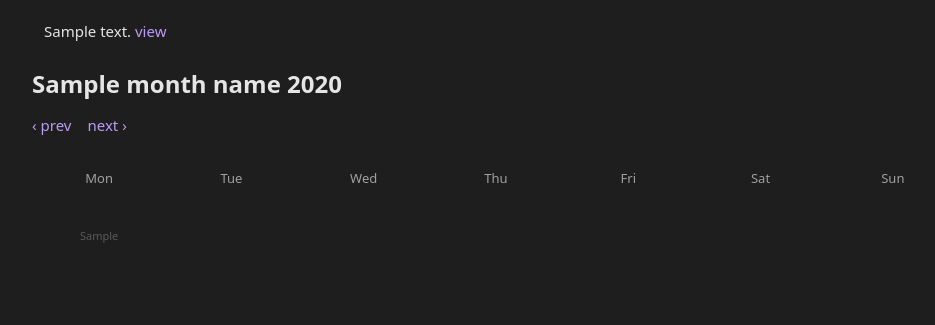
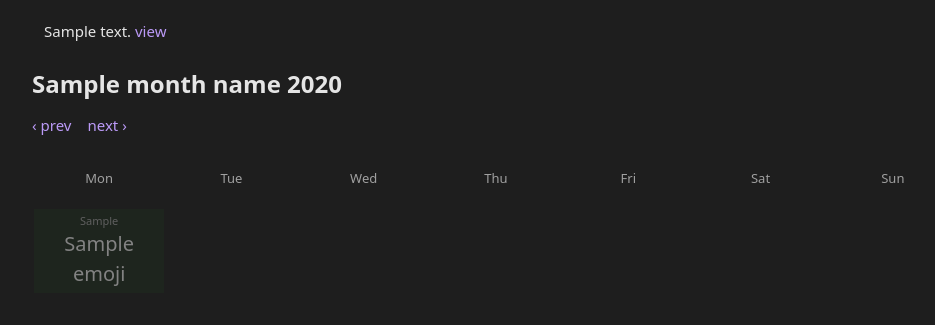
Before and after one commit to maciej-makowski/driftnote, a Python web app: template src/driftnote/web/templates/calendar.html.j2 in a window 1280 px wide. Shown: the part 48-373 px from the top of the page, without its empty margins (144-1079 px from the left). Run offline with Jinja, Linux system fonts and the light colour scheme; the template is opened without the code that fills it: most values are stand-ins (such as "Sample title", 1, 10 or a date in 2020).

Commit message:
feat(web): apply state styling to pad cells with reduced opacity
- Drop the in_month gate on emoji in monthly_moodboard_grid; the days list
  is the sole source of truth, so pad cells get their mood from data
- Calendar route queries the full 6-week window via list_entries_in_range
  so prev/next-month entries surface in pad cells
- Template unifies pad and in-month cell markup; pad cells get the same
  empty/has-entry state class plus a `dim` class for visual distinction
- CSS .dim becomes opacity: 0.5 instead of color: --fg-dim, so the state
  background still shows through dimmed
- Three tests: pad cells render with state class + opacity, pad cells with
  entries show their mood, existing pad-cell-day-numbers test updated for
  the new markup

```diff
--- a/src/driftnote/digest/moodboard.py
+++ b/src/driftnote/digest/moodboard.py
@@ -48,7 +48,9 @@ def monthly_moodboard_grid(
     """Calendar grid: rows = weeks, columns = Mon..Sun. Always returns six
     rows for stable visual rhythm. Cells outside the target month carry
     `in_month=False` but still expose the prev/next-month day number for
-    rendering as dimmed pad cells."""
+    rendering as dimmed pad cells. Pad cells receive their emoji from the
+    `days` list like any other cell — callers that want emoji-less pad
+    cells (e.g. the email digest) simply pass only in-month days."""
     by_date = {d.date: d.mood for d in days}
 
     first = date(year, month, 1)
@@ -66,7 +68,7 @@ def monthly_moodboard_grid(
                     date=cur,
                     in_month=in_month,
                     day_of_month=cur.day,
-                    emoji=by_date.get(cur) if in_month else None,
+                    emoji=by_date.get(cur),
                 )
             )
             cur += timedelta(days=1)
--- a/src/driftnote/web/static/style.css
+++ b/src/driftnote/web/static/style.css
@@ -77,7 +77,7 @@ a:hover { color: var(--accent-hover); }
 }
 .calendar th { color: var(--fg-muted); font-weight: 500; font-size: 13px; }
 .calendar td a { color: var(--fg); display: block; }
-.calendar td.dim { color: var(--fg-dim); }
+.calendar td.dim { opacity: 0.5; }
 .calendar td.empty       { background: var(--bg-raised); }
 .calendar td.has-entry   { background: var(--cal-entry); }
 .calendar td.today-empty { background: var(--cal-today-empty); }
@@ -85,7 +85,6 @@ a:hover { color: var(--accent-hover); }
 .calendar td:hover { background: var(--bg-hover); }
 .calendar .emoji { font-size: 20px; }
 .calendar .dom { font-size: 11px; color: var(--fg-muted); }
-.calendar td.dim .dom { color: var(--fg-dim); }
 
 /* Tag cloud */
 .tag-cloud { list-style: none; padding: 0; display: flex; flex-wrap: wrap; gap: 8px; }
--- a/src/driftnote/web/templates/calendar.html.j2
+++ b/src/driftnote/web/templates/calendar.html.j2
@@ -14,24 +14,19 @@
     {% for row in cells %}
       <tr>
       {% for c in row %}
+        {%- set state = "has-entry" if c.emoji else "empty" -%}
         {%- if not c.in_month -%}
-          {%- set td_class = "dim" -%}
+          {%- set td_class = "dim " ~ state -%}
         {%- elif c.date.isoformat() == today_iso -%}
-          {%- set td_class = "today has-entry" if c.emoji else "today today-empty" -%}
-        {%- elif c.emoji -%}
-          {%- set td_class = "has-entry" -%}
+          {%- set td_class = "today " ~ ("has-entry" if c.emoji else "today-empty") -%}
         {%- else -%}
-          {%- set td_class = "empty" -%}
+          {%- set td_class = state -%}
         {%- endif %}
         <td class="{{ td_class }}">
-          {% if c.in_month %}
-            <a href="/entry/{{ c.date.isoformat() }}">
-              <div class="dom">{{ c.day_of_month }}</div>
-              <div class="emoji">{{ c.emoji or "·" }}</div>
-            </a>
-          {% else %}
+          <a href="/entry/{{ c.date.isoformat() }}">
             <div class="dom">{{ c.day_of_month }}</div>
-          {% endif %}
+            <div class="emoji">{{ c.emoji or "·" }}</div>
+          </a>
         </td>
       {% endfor %}
       </tr>
```
Also changed, not shown: src/driftnote/web/routes_browse.py (+8 -2 lines), tests/integration/test_web_routes_browse.py (+44 -6 lines).
